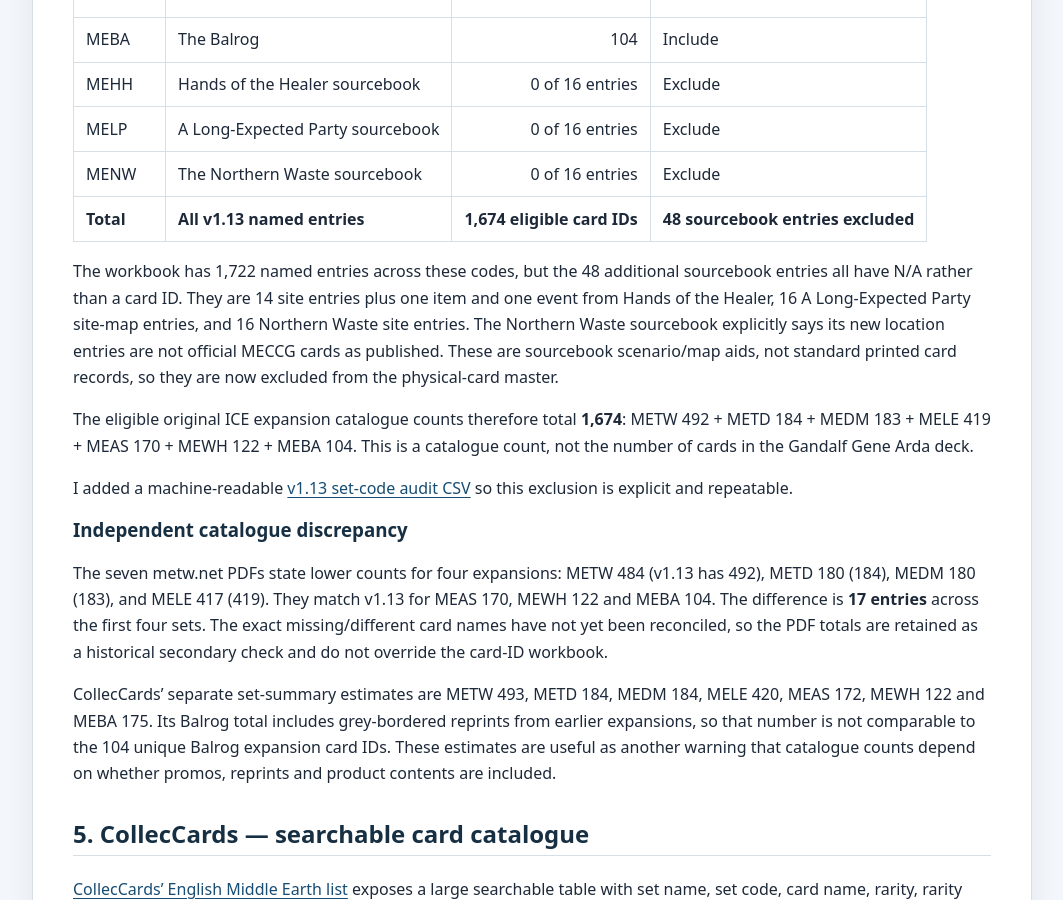
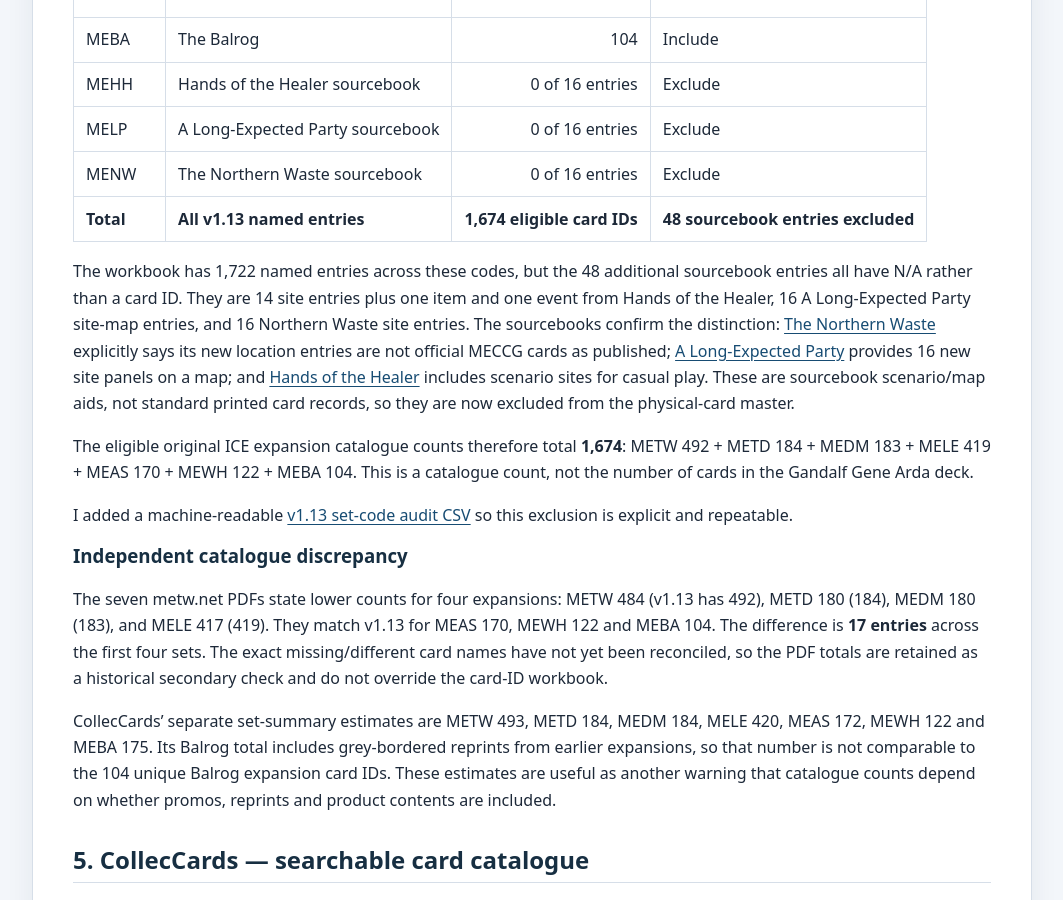
Before and after one commit to JamSpot/meccg-arda-master-database, a Jekyll site: the page built from docs/research-watch-2026-11-02.md, in a window 1280 px wide and 900 px high, scrolled down 3250 px. Shown: the whole window, without its empty margins (108-1171 px from the left). Built offline with Jekyll 4.4.1, drawn with Linux system fonts in a browser that asks for light colours.

Commit message:
Document sourcebook provenance for excluded N/A entries

```diff
--- a/docs/research-watch-2026-11-02.md
+++ b/docs/research-watch-2026-11-02.md
@@ -88,7 +88,7 @@ I re-opened the local 1.58 MB MECCG Card List v1.13 workbook and grouped its row
 | MENW | The Northern Waste sourcebook | 0 of 16 entries | Exclude |
 | **Total** | **All v1.13 named entries** | **1,674 eligible card IDs** | **48 sourcebook entries excluded** |
 
-The workbook has 1,722 named entries across these codes, but the 48 additional sourcebook entries all have N/A rather than a card ID. They are 14 site entries plus one item and one event from Hands of the Healer, 16 A Long-Expected Party site-map entries, and 16 Northern Waste site entries. The Northern Waste sourcebook explicitly says its new location entries are not official MECCG cards as published. These are sourcebook scenario/map aids, not standard printed card records, so they are now excluded from the physical-card master.
+The workbook has 1,722 named entries across these codes, but the 48 additional sourcebook entries all have N/A rather than a card ID. They are 14 site entries plus one item and one event from Hands of the Healer, 16 A Long-Expected Party site-map entries, and 16 Northern Waste site entries. The sourcebooks confirm the distinction: [The Northern Waste](https://files.spawningpool.net/docs/Vault2.0.-.TTRPG-Gamebooks/Middle-Earth%E2%84%A2%20%28MERP%29%20%5Bmulti%5D/Middle-Earth%20Role%20Playing%20%28MERP%29%20%5Bmulti%5D/2nd%20Edition/Realms/ICE2025%20The%20Northern%20Wastes%20%5BOCR%5D.pdf) explicitly says its new location entries are not official MECCG cards as published; [A Long-Expected Party](https://tolkiengateway.net/wiki/A_Long-Expected_Party:_MECCG_Sites_and_Scenarios) provides 16 new site panels on a map; and [Hands of the Healer](https://www.dragonstrove.com/products/hands-of-the-healer) includes scenario sites for casual play. These are sourcebook scenario/map aids, not standard printed card records, so they are now excluded from the physical-card master.
 
 The eligible original ICE expansion catalogue counts therefore total **1,674**: METW 492 + METD 184 + MEDM 183 + MELE 419 + MEAS 170 + MEWH 122 + MEBA 104. This is a catalogue count, not the number of cards in the Gandalf Gene Arda deck.
 
```
